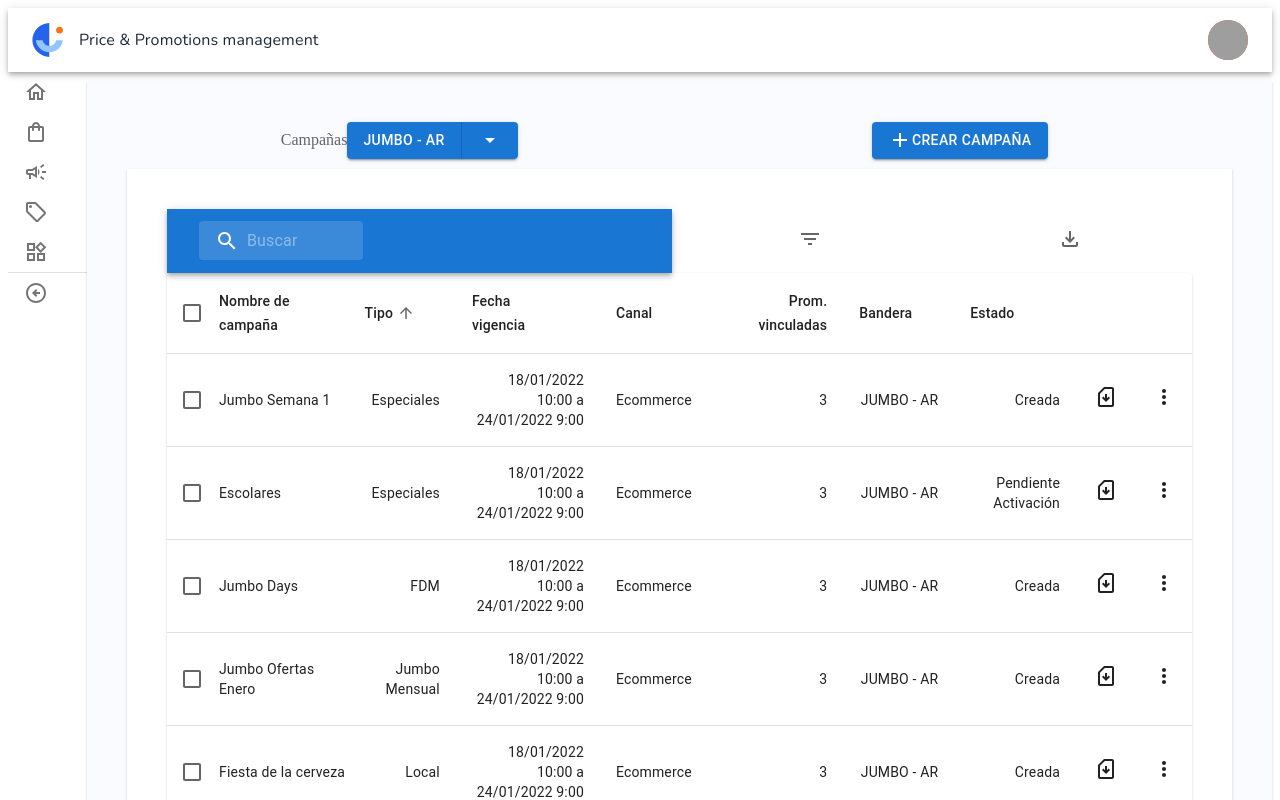
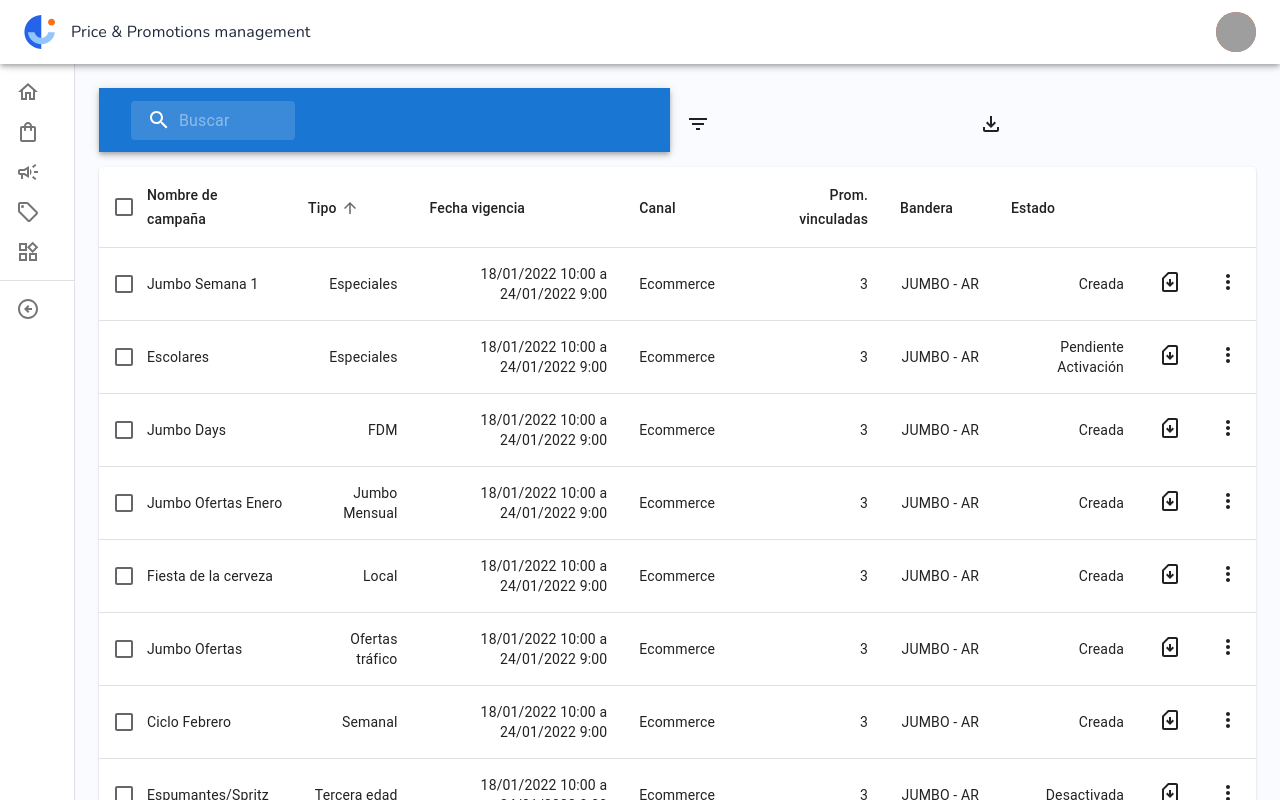
Before and after one commit to Dereemii/Prueba-FrontEnd, a React (Create React App) app: page / in a window 1280 px wide. Shown: the top 800 px of the page. Built offline with nearby package versions, Linux system fonts and the light colour scheme; grey boxes are pictures that could not be loaded.

Commit message:
[refactor] replace Dashboard component and ListItem for Drawer and Clipped Drawer

```diff
--- a/src/App.tsx
+++ b/src/App.tsx
@@ -1,13 +1,11 @@
-import { Dashboard } from "./Components/Dashboard/Dashboard";
 import Container from '@mui/material/Container';
-import Header from "./Components/Header/Header";
+import { ClippedDrawer } from "./Components/ClippedDrawer/ClippedDrawer";
 
 function App() {
   return (
     <>
       <Container maxWidth={false} disableGutters={true} >
-        <Header />
-        <Dashboard />
+        <ClippedDrawer/>
       </Container>
 
     </>
--- /dev/null
+++ b/src/Components/ClippedDrawer/ClippedDrawer.tsx
@@ -0,0 +1,26 @@
+
+
+import CssBaseline from '@mui/material/CssBaseline';
+import Box from '@mui/material/Box';
+import Toolbar from '@mui/material/Toolbar';
+import Header from '../Header/Header';
+import { ListItems } from '../ListItems/ListItems';
+import { CardContainer } from '../CardContainer/CardContainer';
+
+
+
+export const ClippedDrawer = () => {
+    return (
+        <>
+            <Box sx={{ display: 'flex' }}>
+                <CssBaseline />
+                <Header />
+                <ListItems />
+                <Box component="main" sx={{ flexGrow: 1, p: 3 }} style={{ background: '#FAFBFF' }}>
+                    <Toolbar />
+                    <CardContainer />
+                </Box>
+            </Box>
+        </>
+    )
+}
--- a/src/Components/Dashboard/Dashboard.tsx
+++ /dev/null
@@ -1,43 +0,0 @@
-
-import { styled } from '@mui/material/styles';
-import Box from '@mui/material/Box';
-import Paper from '@mui/material/Paper';
-import Grid from '@mui/material/Grid';
-
-import { ListItems } from '../ListItems/ListItems';
-import { AppBar } from '../AppBar/AppBar';
-import { CardContainer } from '../CardContainer/CardContainer';
-
-const Item = styled(Paper)(({ theme }) => ({
-    padding: theme.spacing(5),
-    textAlign: 'center',
-    color: theme.palette.text.secondary,
-    borderRadius: 0,
-    marginTop: 10
-}));
-
-export const Dashboard = () => {
-    return (
-        <>
-            <Box sx={{ flexGrow: 1 }}>
-                <Grid container spacing={0} columns={16}>
-                    <Grid item xs={1}>
-
-                        <ListItems />
-
-                    </Grid>
-                    <Grid item xs={15}>
-                        <Item style={{ background: '#FAFBFF' }}>
-                            <AppBar />
-                            <Grid>
-                                <Item>
-                                    <CardContainer />
-                                </Item>
-                            </Grid>
-                        </Item>
-                    </Grid>
-                </Grid>
-            </Box>
-        </>
-    )
-}
--- a/src/Components/Header/Header.tsx
+++ b/src/Components/Header/Header.tsx
@@ -29,7 +29,7 @@
       };
 
     return (
-        <AppBar position="static" style={{ background: '#FFFFFF' }}>
+        <AppBar style={{ background: '#FFFFFF' }}  position="fixed" sx={{ zIndex: (theme) => theme.zIndex.drawer + 1 }} >
             <Container maxWidth="xl">
                 <Toolbar disableGutters>
                     <img src={Logo} alt="Logo from the software"></img>
--- a/src/Components/ListItems/ListItems.tsx
+++ b/src/Components/ListItems/ListItems.tsx
@@ -1,3 +1,7 @@
+import Box from '@mui/material/Box';
+import Toolbar from '@mui/material/Toolbar';
+import Drawer from '@mui/material/Drawer';
+import List from '@mui/material/List';
 import ListItemButton from '@mui/material/ListItemButton';
 import ListItemIcon from '@mui/material/ListItemIcon';
 
@@ -10,9 +14,22 @@
 import WidgetsOutlinedIcon from '@mui/icons-material/WidgetsOutlined';
 import ArrowCircleLeftOutlinedIcon from '@mui/icons-material/ArrowCircleLeftOutlined';
 
+const drawerWidth = 75;
+
 export const ListItems = () => {
   return (
     <>
+                        <Drawer
+                    variant="permanent"
+                    sx={{
+                        width: drawerWidth,
+                        flexShrink: 0,
+                        [`& .MuiDrawer-paper`]: { width: drawerWidth, boxSizing: 'border-box' },
+                    }}
+                >
+                    <Toolbar />
+                    <Box sx={{ overflow: 'auto' }}>
+                        <List>
                             <ListItemButton>
                                 <ListItemIcon>
                                     <HomeOutlinedIcon />
@@ -27,7 +44,7 @@
 
                             <ListItemButton>
                                 <ListItemIcon>
-        <CampaignOutlinedIcon  />
+                                    <CampaignOutlinedIcon />
                                 </ListItemIcon>
                             </ListItemButton>
 
@@ -39,18 +56,22 @@
 
                             <ListItemButton>
                                 <ListItemIcon>
-        <WidgetsOutlinedIcon/>
+                                    <WidgetsOutlinedIcon />
                                 </ListItemIcon>
 
                             </ListItemButton>
 
+                        </List>
                         <Divider />
-
+                        <List>
                             <ListItemButton>
                                 <ListItemIcon>
-        <ArrowCircleLeftOutlinedIcon/>
+                                    <ArrowCircleLeftOutlinedIcon />
                                 </ListItemIcon>
                             </ListItemButton>
+                        </List>
+                    </Box>
+                </Drawer>
     </>
   )
 }
```
Lines whose indentation alone changed are shown as unchanged.
